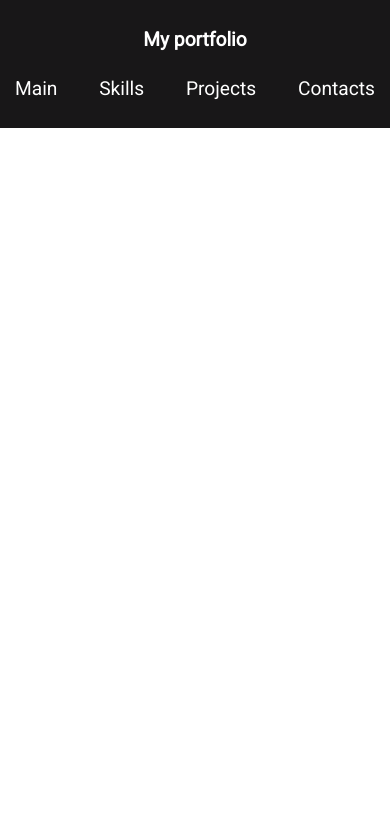
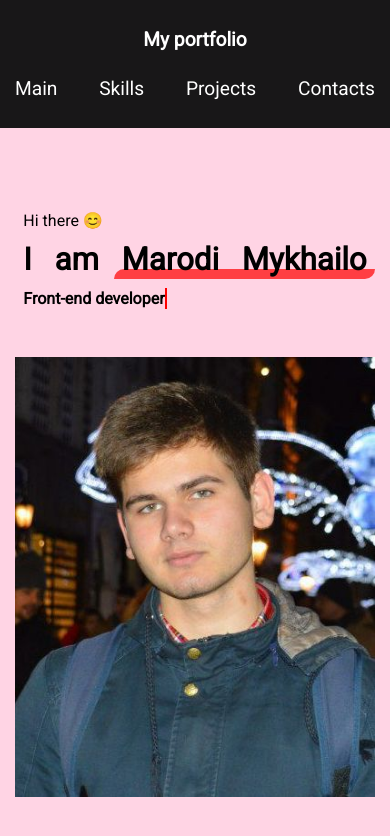
Before and after one commit to marodi-mykhailo/My-Portfolio, a React (Create React App) app: page / in a window 390 px wide. Shown: the top 836 px of the page. Built offline with nearby package versions, Linux system fonts and the light colour scheme.

Commit message:
created first section about MyInfo

```diff
--- a/src/App.js
+++ b/src/App.js
@@ -1,11 +1,13 @@
 import React from 'react';
 import './App.css';
 import Header from "./Components/Header/Header";
+import MyInfo from "./Components/MyInfo/MyInfo";
 
 function App() {
     return (
         <div className="App">
             <Header/>
+            <MyInfo/>
         </div>
     );
 }
--- /dev/null
+++ b/src/Components/MyInfo/MyInfo.jsx
@@ -0,0 +1,20 @@
+import React from 'react';
+import styles from './MyInfo.module.css'
+import portfPhoto from '../../assets/images/PortfPhoto.jpg'
+
+const MyInfo = () => {
+    return (
+        <section className={styles.myInfo}>
+            <div className={styles.infoBlock}>
+                <p>Hi there 😊</p>
+                <h1>I am <span>Marodi Mykhailo</span></h1>
+                <h2>Front-end developer</h2>
+            </div>
+            <div className={styles.myPhoto}>
+                <img src={portfPhoto} alt={'My Photo'}/>
+            </div>
+        </section>
+    );
+};
+
+export default MyInfo;
--- /dev/null
+++ b/src/Components/MyInfo/MyInfo.module.css
@@ -0,0 +1,68 @@
+.myInfo{
+    display: flex;
+    justify-content: space-around;
+    padding-top: 10vh;
+    padding-bottom: 10vh;
+    background: #FFD4E4;
+}
+.infoBlock{
+    text-align: start;
+    display: flex;
+    flex-direction: column;
+    justify-content: center;
+}
+
+.infoBlock h1{
+    font-size: 40px;
+    line-height: 2;
+    position: relative;
+    z-index: 1;
+    word-spacing: 15px;
+}
+
+.infoBlock h1 span:before{
+    content: '';
+    width: 73%;
+    color: red;
+    border: 9px solid;
+    position: absolute;
+    bottom: 12px;
+    right: -10px;
+    z-index: -1;
+    border-radius: 20px 0;
+    opacity: .7;
+}
+
+.infoBlock h2:after{
+    content: '';
+    width: 100%;
+    color: red;
+    border: 1px solid;
+}
+
+.myPhoto img{
+    max-width: 100%;
+}
+
+@media all and (max-width: 1030px){
+    .myInfo{
+        flex-direction: column;
+    }
+    .infoBlock{
+        margin: 0 auto;
+    }
+    .myPhoto{
+        margin: 50px auto 0;
+    }
+}
+
+@media all and (max-width: 500px){
+    .infoBlock h1 {
+       font-size: 8vw;
+    }
+    .infoBlock h1 span:before{
+        transition: all .5s;
+        border: 5px solid red;
+        right: -8px;
+    }
+}
```
Also changed, not shown: src/Components/MySkills/MySkills.jsx (added, +17 -0 lines), src/Components/MySkills/MySkills.module.css (added), src/Components/MySkills/Skill/Skill.jsx (added), src/Components/MySkills/Skill/Skill.module.css (added), src/assets/images/PortfPhoto.jpg (added).
